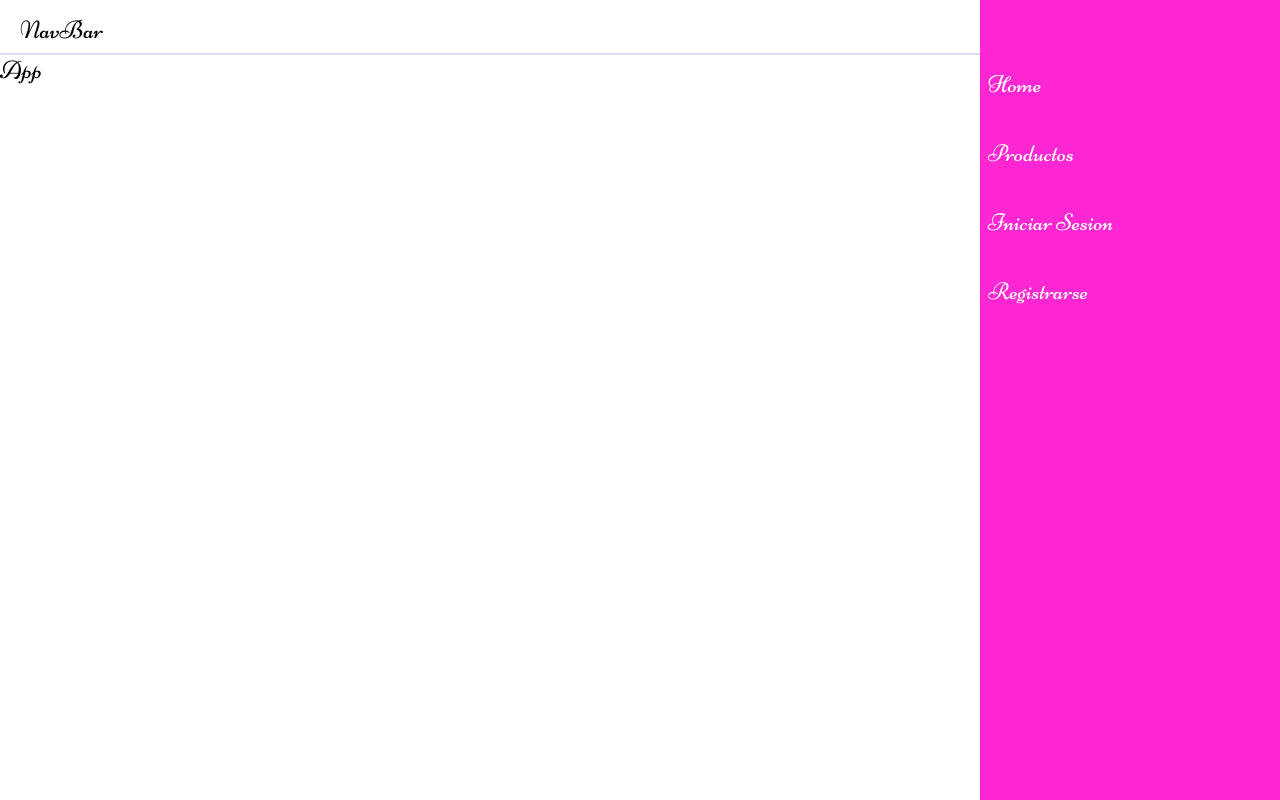
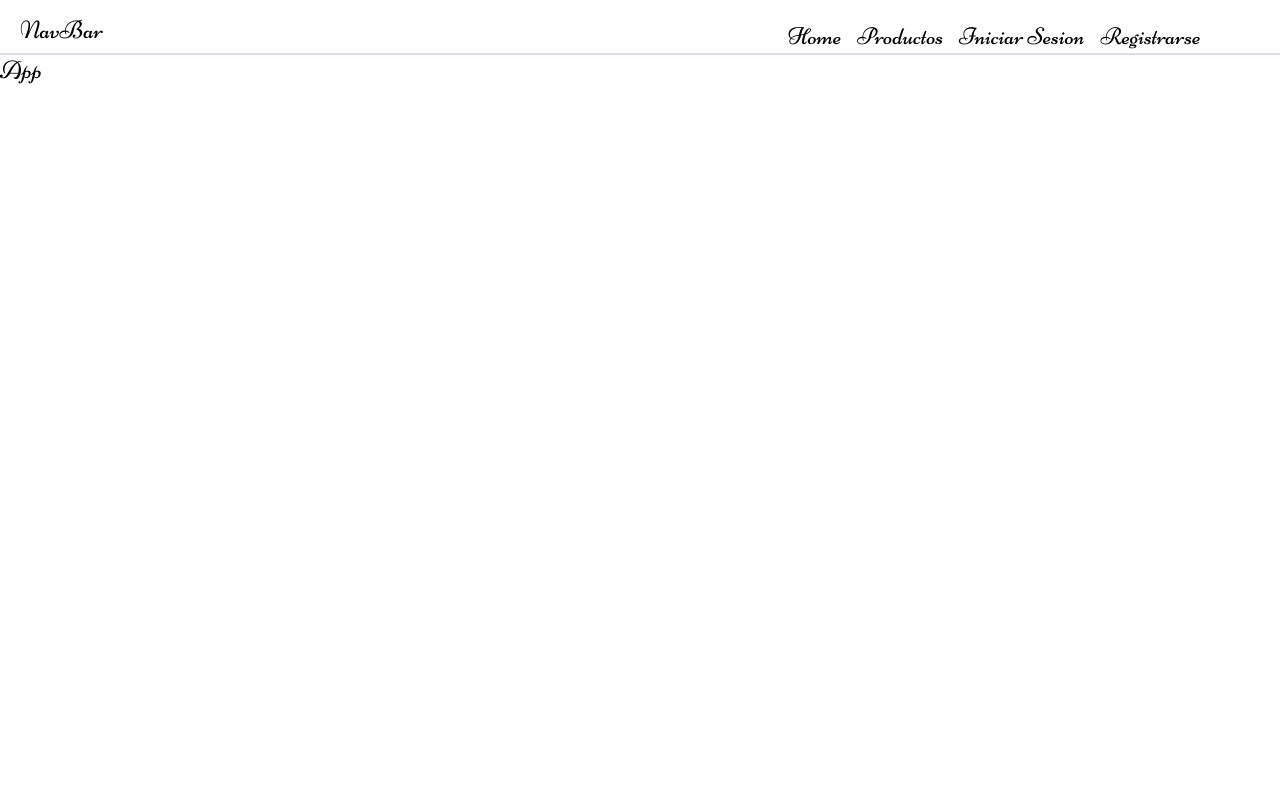
Before and after one commit to crisj1985/WebReact, a React (Create React App) app: page / in a window 1280 px wide. Built offline with nearby package versions, Linux system fonts and the light colour scheme.

Commit message:
paleta de colores

```diff
--- a/src/Components/Nav/RigthNav.jsx
+++ b/src/Components/Nav/RigthNav.jsx
@@ -19,6 +19,20 @@ const Ul = styled.ul`
     font-family: "Niconne";
     font-size: 24px;
   }
+
+  @media (min-width: 768px) {
+    display: flex;
+    flex-flow: row nowrap;
+    padding-top: 2px;
+    width: 500px;
+    background-color: rgba(0, 0, 0, 0);
+    li {
+      padding: 20px 8px;
+      color: black;
+      font-family: "Niconne";
+      font-size: 24px;
+    }
+  }
 `;
 
 const RigthNav = () => {
```
